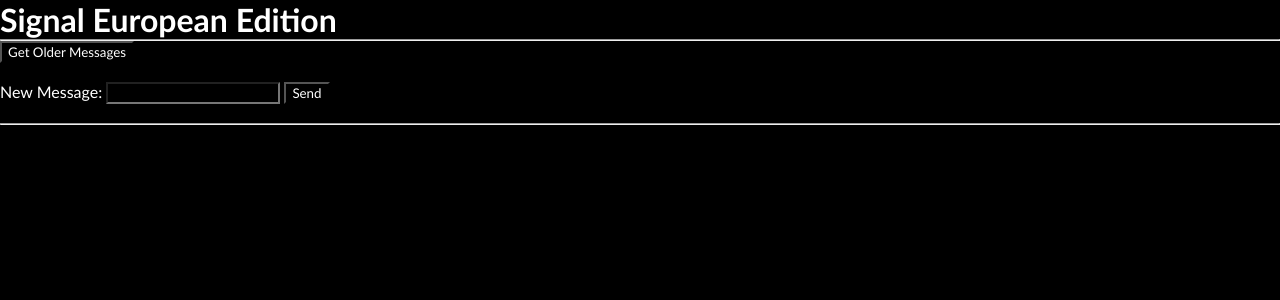
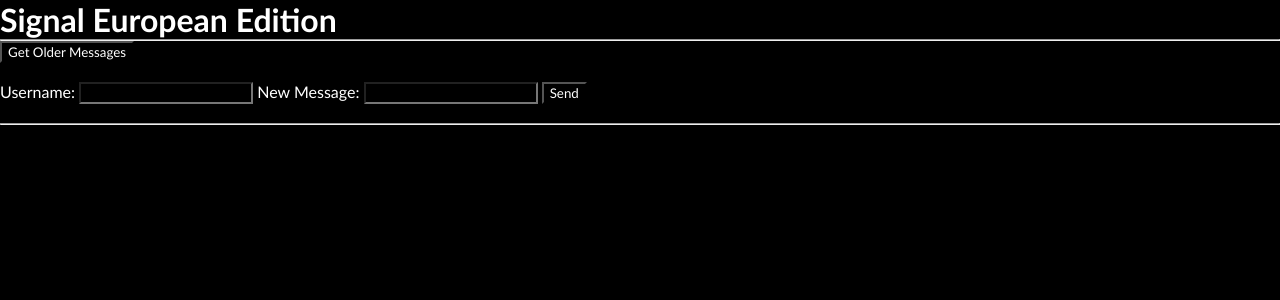
Before and after one commit to shania-codes/eurosignal, a Flask app: template templates/index.html in a window 1280 px wide. Shown: the top 300 px of the page. Run offline with Flask 3, Linux system fonts and the light colour scheme; the template is opened without the code that fills it, so the values that code supplies are empty; some libraries are stand-ins or nearby versions.

Commit message:
Usernames and improved layout

```diff
--- a/app.py
+++ b/app.py
@@ -19,7 +19,7 @@ def create_db():
 
     # Create tables
     ## Messages
-    cursor.execute("CREATE TABLE IF NOT EXISTS messages (id INTEGER PRIMARY KEY AUTOINCREMENT, ip TEXT, timestamp TEXT, original TEXT NOT NULL, accepted BOOLEAN, safe TEXT)")
+    cursor.execute("CREATE TABLE IF NOT EXISTS messages (id INTEGER PRIMARY KEY AUTOINCREMENT, ip TEXT, timestamp TEXT, original TEXT NOT NULL, accepted BOOLEAN, safe TEXT, username TEXT NOT NULL)")
 
     db.commit()
     db.close()
@@ -47,6 +47,8 @@ def new_message(json):
     # Original message the user sent
     original = str(json["message"]).strip()
 
+    username = str(json["username"]).strip()[:30]
+
     # Input validation for original
     if not original or len(original) > 2000: # 2000 char limit per message
         emit("error", {"message": "Message too long (or empty)."}) # TODO display error on client
@@ -65,9 +67,9 @@ def new_message(json):
     db = get_db()
     cursor = db.cursor()
 
-    cursor.execute("INSERT INTO messages (ip, timestamp, original, accepted, safe) VALUES (?, ?, ?, ?, ?)", (ip, timestamp, original, accepted, safe))
+    cursor.execute("INSERT INTO messages (ip, timestamp, original, accepted, safe, username) VALUES (?, ?, ?, ?, ?, ?)", (ip, timestamp, original, accepted, safe, username,))
 
-    emit("new_message_broadcast", {"id":cursor.lastrowid, "original":original, "accepted":accepted, "safe":safe}, broadcast=True)
+    emit("new_message_broadcast", {"id":cursor.lastrowid, "original":original, "accepted":accepted, "safe":safe, "username":username, "timestamp":timestamp}, broadcast=True)
 
     db.commit()
     db.close()
@@ -75,22 +77,25 @@ def new_message(json):
 ## Load Older
 @socketio.on("load_older_messages")
 def load_older_messages(data):
-    oldest = int(data["eldestID"]) # User could input something bogus
+    oldest = int(data["eldestID"])
+    if oldest == -1:
+        emit("older_messages", {"messages": [], "new_eldest": None})
+        return 0
+    else:
+        db = get_db()
+        cursor = db.cursor()
+        n = 20 # number of older messages to fetch
+        cursor.execute("SELECT id, original, accepted, safe, username, timestamp FROM messages WHERE id < ? ORDER BY id DESC LIMIT ?", (oldest, n,))
+        messages = cursor.fetchall()
+        db.close()
+        messages_to_send = []
+        for message in messages:
+            id, original, accepted, safe, username, timestamp = message
+            messages_to_send.append({"id":id, "original":original, "accepted":accepted, "safe":safe, "username":username, "timestamp":timestamp})
+        if not messages_to_send:
+            emit("older_messages", {"messages": [], "new_eldest": None})
 
-    db = get_db()
-    cursor = db.cursor()
-    n = 20 # number of older messages to fetch
-    cursor.execute("SELECT id, original, accepted, safe FROM messages WHERE id < ? ORDER BY id DESC LIMIT ?", (oldest, n,))
-    messages = cursor.fetchall()
-    db.close()
-    messages_to_send = []
-    for message in messages:
-        id, original, accepted, safe = message
-        messages_to_send.append({"id":id, "original":original, "accepted":accepted, "safe":safe})
-    if not messages_to_send:
-        emit("older_messages", {"messages": [], "new_eldest": None})
-
-    emit("older_messages", {"messages": messages_to_send, "new_eldest": messages_to_send[len(messages)-1]["id"]})
+        emit("older_messages", {"messages": messages_to_send, "new_eldest": messages_to_send[len(messages)-1]["id"]})
 
 
 
--- a/templates/index.html
+++ b/templates/index.html
@@ -20,7 +20,7 @@ socket.on("new_message_broadcast", function(dict) {
 
 
 <form id="loadOlder">
-<input hidden id="eldestid" value="{{messages[0][0]}}">
+<input hidden id="eldestid" value="{% if messages %}{{messages[0][0]}}{%else%}-1{%endif%}">
 <button type="submit">Get Older Messages</button>
 </form>
 <script type="text/javascript" charset="utf-8">
@@ -39,7 +39,7 @@ socket.on("older_messages", function(messages) {
         const messageEl = document.createElement("message");
         messageEl.id = msg.id;
         messageEl.className = msg.accepted ? "censored_message" : "deleted_message";
-        messageEl.innerHTML = `Original message: ${msg.original} ` + (msg.accepted ? `Safe message: ${msg.safe}` : '');
+        messageEl.innerHTML = `Post >>${msg.id} ${msg.username}@${msg.timestamp}:<br>Original message: ${msg.original}<br>` + (msg.accepted ? `Safe message: ${msg.safe}` : 'This message was deleted by our AI')+ `<br>`;
 
         chatbox.insertBefore(document.createElement("br"), chatbox.firstChild);
         chatbox.insertBefore(messageEl, chatbox.firstChild);
@@ -51,26 +51,31 @@ socket.on("older_messages", function(messages) {
 
 <div id="chatbox">
 {% for message in messages %}
-<message id="{{message[0]}}" {% if message[4] == 0 %}class="deleted_message"{%endif%}{% if message[4] == 1 %}class="censored_message"{%endif%}>Original message: {{message[3]}} {% if message[4] == 1 %}Safe message: {{message[5]}}{%endif%}</message><br>
+<message id="{{message[0]}}" {% if message[4] == 0 %}class="deleted_message"{%endif%}{% if message[4] == 1 %}class="censored_message"{%endif%}>Post >>{{message[0]}} {{message[6]}}@{{message[2]}}:<br>Original message: {{message[3]}}<br>{% if message[4] == 1 %}Safe message: {{message[5]}}{%endif%}{% if message[4] == 0 %}This message was deleted by our AI{%endif%}<br><br></message>
 {% endfor %}
 </div>
 
 <br>
 <form id="messageForm">
+<label>Username: </label>
+<input id="usernameInput">
 <label>New Message: </label>
 <input id="messageInput" required>
 <button type="submit">Send</button>
 </form>
 
 <script type="text/javascript" charset="utf-8">
-    document.getElementById("messageForm").addEventListener("submit", function(form) {
-        form.preventDefault();
-        const message = document.getElementById("messageInput").value.trim();
-        if (message.length === 0) return; // (skips rest of code if the message is empy)
-        // else sends the new message to the server
-        socket.emit("new_message", {message: message}); // stopped working?
-        document.getElementById("messageInput").value = ""; // clear messageInput box
-    });
+document.getElementById("messageForm").addEventListener("submit", function(form) {
+    form.preventDefault();
+    const message = document.getElementById("messageInput").value.trim();
+    let username = document.getElementById("usernameInput").value.trim();
+    if (message.length === 0) return;
+    if (username.length === 0) username = "Anonymous";
+
+    socket.emit("new_message", {message: message, username: username});
+    document.getElementById("messageInput").value = "";
+    document.getElementById("usernameInput").value = "";
+});
 </script>
 <br>
 
```
